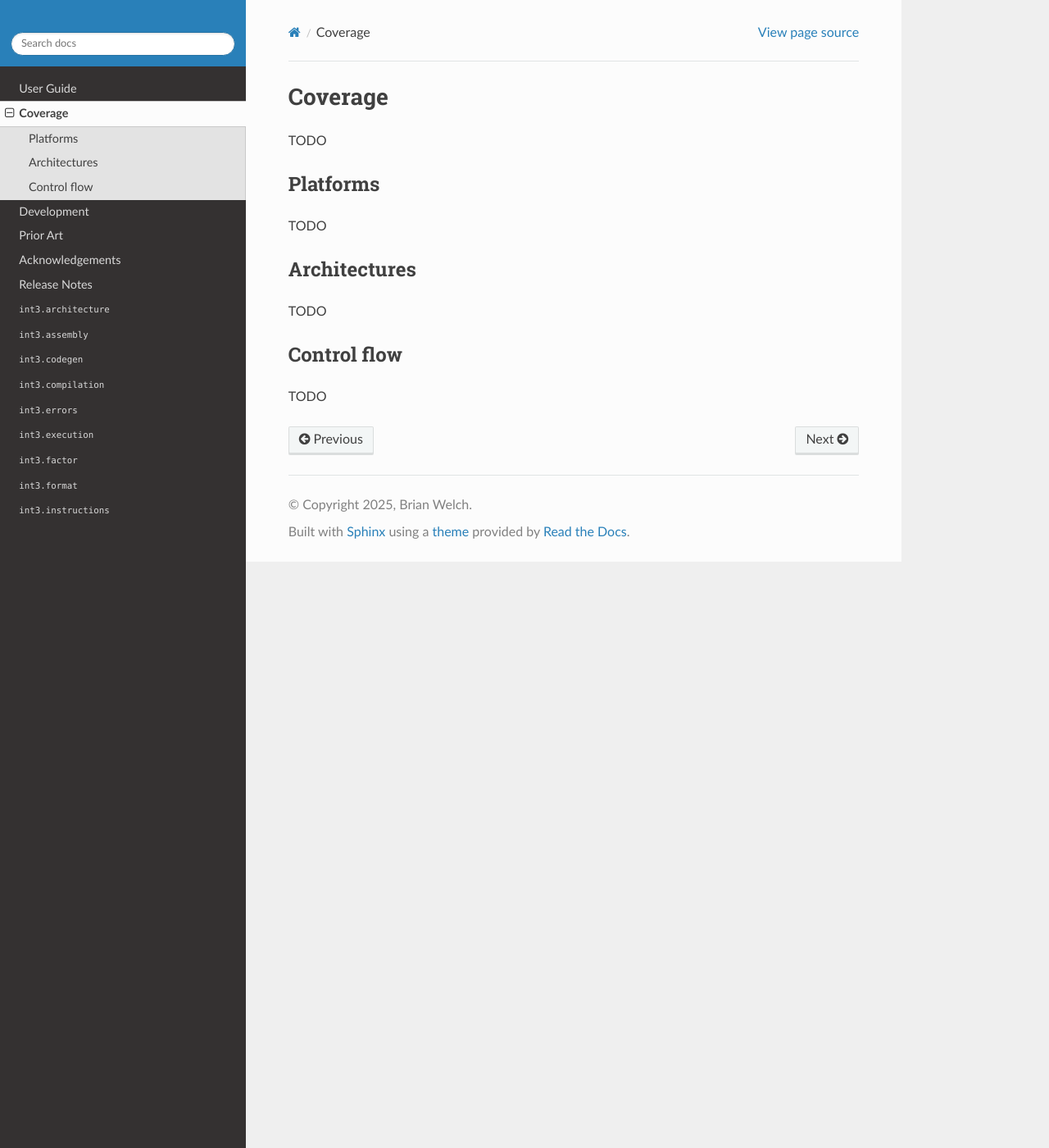
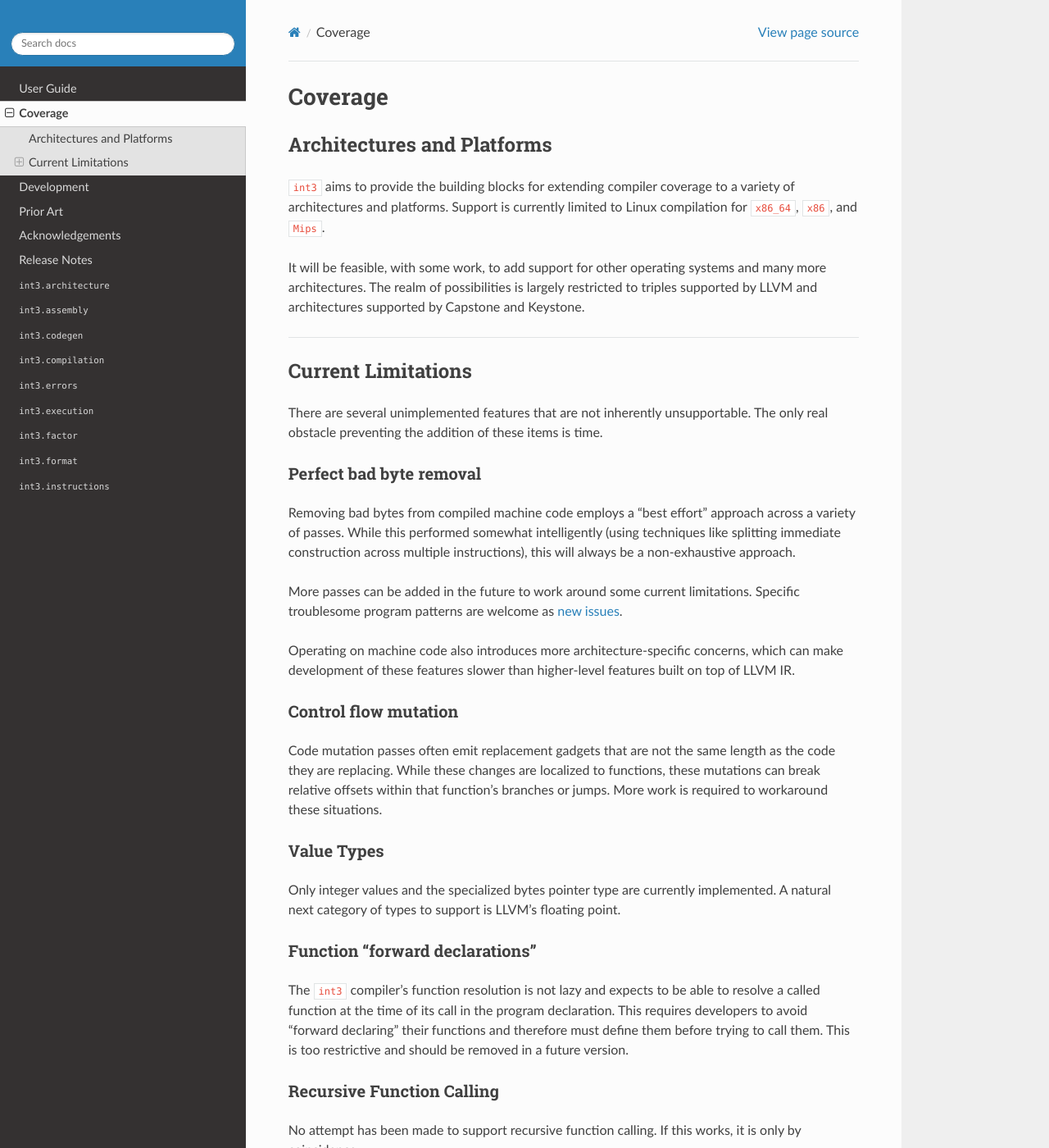
Before and after one commit to welchbj/int3, a Sphinx documentation site: the page built from docs/coverage.rst, in a window 1280 px wide and 1400 px high. Shown: the whole window at 82% size. Built offline with Sphinx 7.4.7 and the Read the Docs theme 3.1.0, drawn with Linux system fonts in a browser that asks for light colours; some of the changed text lies outside the part shown.

Commit message:
Add coverage page

```diff
--- a/docs/coverage.rst
+++ b/docs/coverage.rst
@@ -2,19 +2,45 @@
 Coverage
 ========
 
-TODO
+Architectures and Platforms
+===========================
 
-Platforms
-=========
+``int3`` aims to provide the building blocks for extending compiler coverage to a variety of architectures and platforms. Support is currently limited to Linux compilation for ``x86_64``, ``x86``, and ``Mips``.
 
-TODO
+It will be feasible, with some work, to add support for other operating systems and many more architectures. The realm of possibilities is largely restricted to triples supported by LLVM and architectures supported by Capstone and Keystone.
 
-Architectures
-=============
+-----
 
-TODO
+Current Limitations
+===================
 
-Control flow
-============
+There are several unimplemented features that are not inherently unsupportable. The only real obstacle preventing the addition of these items is time.
 
-TODO
+Perfect bad byte removal
+~~~~~~~~~~~~~~~~~~~~~~~~
+
+Removing bad bytes from compiled machine code employs a "best effort" approach across a variety of passes. While this performed somewhat intelligently (using techniques like splitting immediate construction across multiple instructions), this will always be a non-exhaustive approach.
+
+More passes can be added in the future to work around some current limitations. Specific troublesome program patterns are welcome as `new issues <https://github.com/welchbj/int3/issues>`_.
+
+Operating on machine code also introduces more architecture-specific concerns, which can make development of these features slower than higher-level features built on top of LLVM IR.
+
+Control flow mutation
+~~~~~~~~~~~~~~~~~~~~~
+
+Code mutation passes often emit replacement gadgets that are not the same length as the code they are replacing. While these changes are localized to functions, these mutations can break relative offsets within that function's branches or jumps. More work is required to workaround these situations.
+
+Value Types
+~~~~~~~~~~~
+
+Only integer values and the specialized bytes pointer type are currently implemented. A natural next category of types to support is LLVM's floating point.
+
+Function "forward declarations"
+~~~~~~~~~~~~~~~~~~~~~~~~~~~~~~~
+
+The ``int3`` compiler's function resolution is not lazy and expects to be able to resolve a called function at the time of its call in the program declaration. This requires developers to avoid "forward declaring" their functions and therefore must define them before trying to call them. This is too restrictive and should be removed in a future version.
+
+Recursive Function Calling
+~~~~~~~~~~~~~~~~~~~~~~~~~~
+
+No attempt has been made to support recursive function calling. If this works, it is only by coincidence.
```
